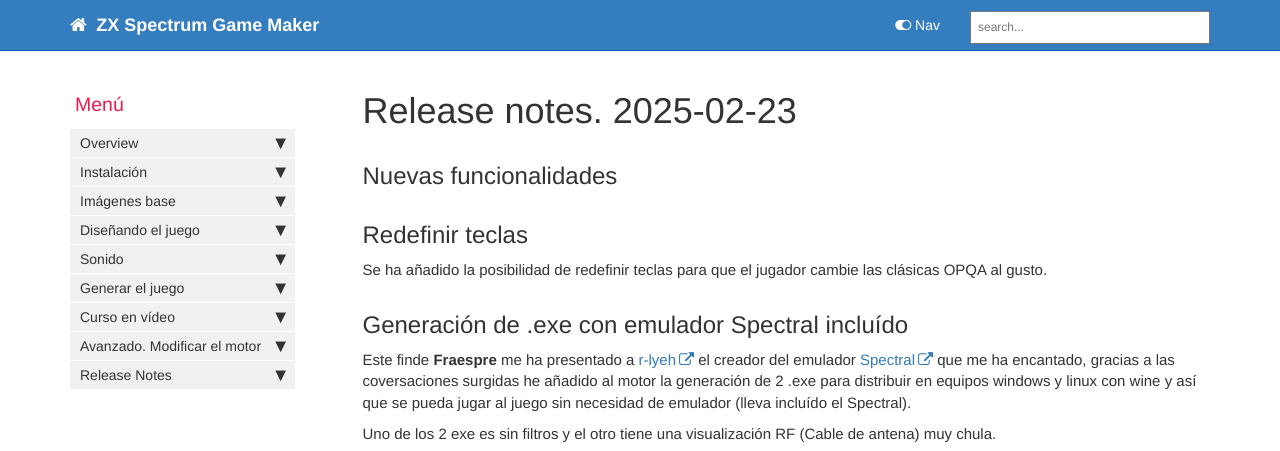
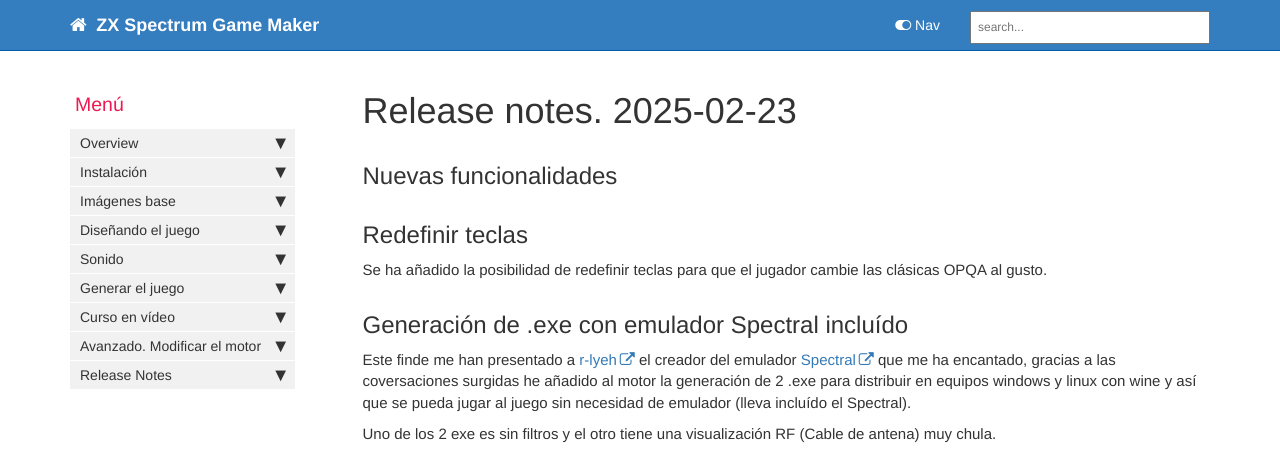
Before and after one commit to rtorralba/zx-game-maker-www, a Jekyll site: the page built from pages/mydoc/mydoc_release_notes_2025_02_23.md, in a window 1280 px wide and 900 px high, cut to the strip 0-451 px from the top of the window. Built offline with Jekyll 4.4.1, drawn with Linux system fonts in a browser that asks for light colours; comment, search, counter and statistics services are not loaded.

Commit message:
Change release notes

```diff
--- a/pages/mydoc/mydoc_release_notes_2025_02_23.md
+++ b/pages/mydoc/mydoc_release_notes_2025_02_23.md
@@ -17,7 +17,7 @@ Se ha añadido la posibilidad de redefinir teclas para que el jugador cambie las
 
 ## Generación de .exe con emulador Spectral incluído
 
-Este finde **Fraespre** me ha presentado a [r-lyeh](https://x.com/r_rlyeh) el creador del emulador [Spectral](https://github.com/r-lyeh/Spectral) que me ha encantado, gracias a las coversaciones surgidas he añadido al motor la generación de 2 .exe para distribuir en equipos windows y linux con wine y así que se pueda jugar al juego sin necesidad de emulador (lleva incluído el Spectral).
+Este finde me han presentado a [r-lyeh](https://x.com/r_rlyeh) el creador del emulador [Spectral](https://github.com/r-lyeh/Spectral) que me ha encantado, gracias a las coversaciones surgidas he añadido al motor la generación de 2 .exe para distribuir en equipos windows y linux con wine y así que se pueda jugar al juego sin necesidad de emulador (lleva incluído el Spectral).
 
 Uno de los 2 exe es sin filtros y el otro tiene una visualización RF (Cable de antena) muy chula.
 
```
